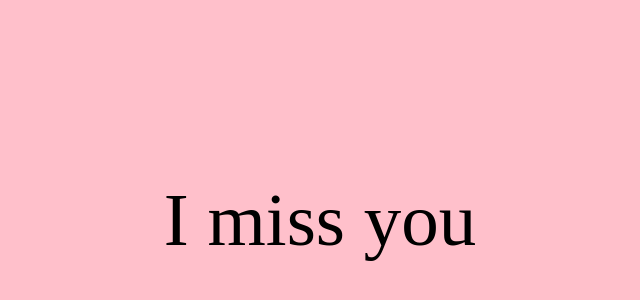
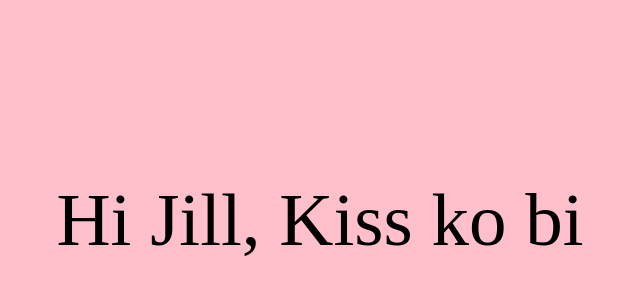
Before and after one commit to PinkyBabe/missu, a plain HTML site: page index.html in a window 1280 px wide. Shown: the part 180-480 px from the top of the page, without its empty margins (320-960 px from the left). Drawn offline with Linux system fonts and the light colour scheme.

Commit message:
Update index.html

```diff
--- a/index.html
+++ b/index.html
@@ -22,6 +22,6 @@
     </style>
 </head>
 <body>
-    <div id="missYouText">I miss you</div>
+    <div id="missYouText">Hi Jill, Kiss ko bi</div>
 </body>
 </html>
```
